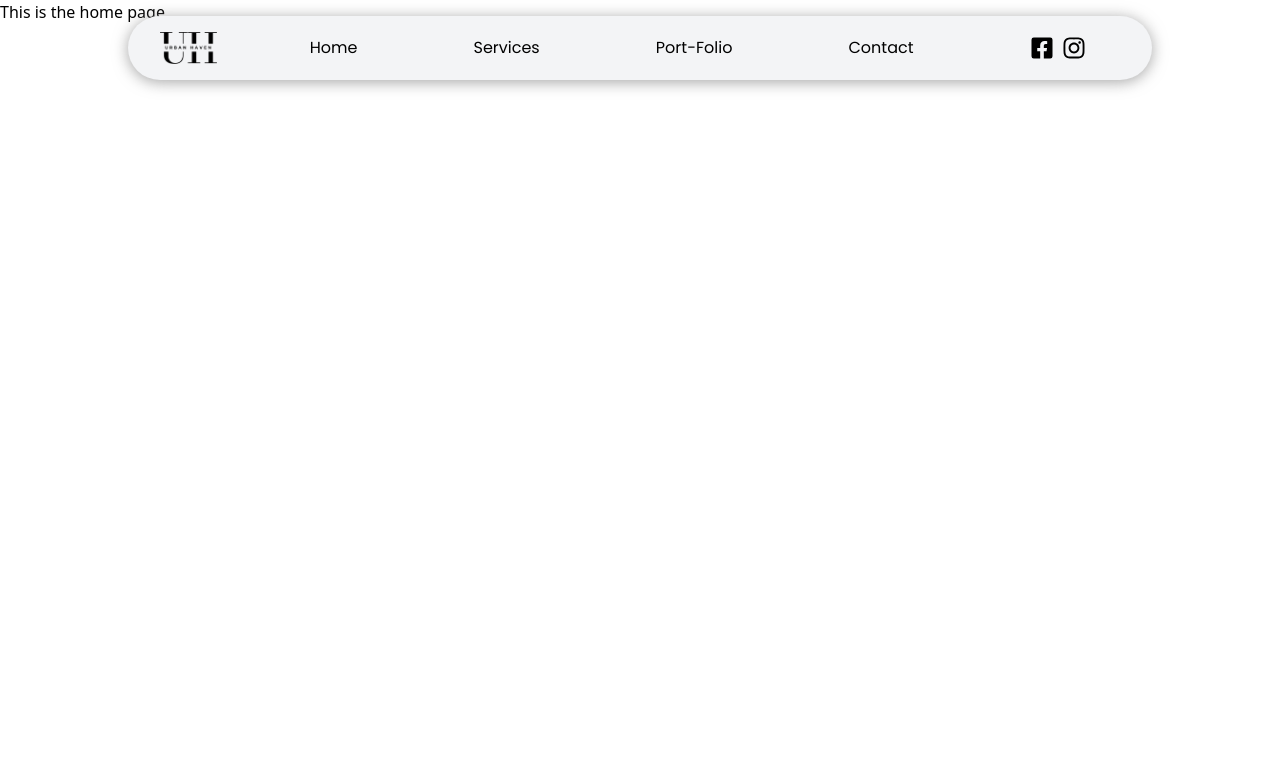
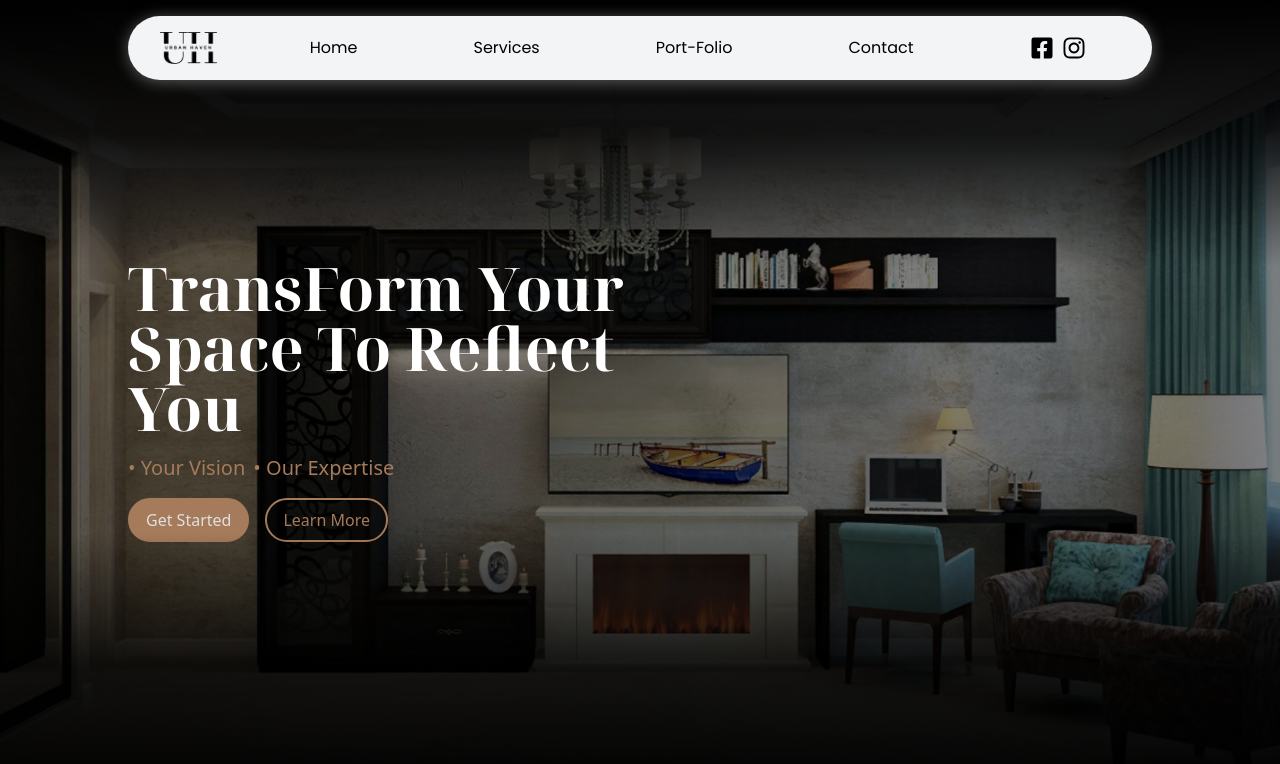
Before and after one commit to benchigozie/urban-haven, a React (Vite) app: page / in a window 1280 px wide. Shown: the top 764 px of the page. Built offline with nearby package versions, Linux system fonts and the light colour scheme.

Commit message:
completed hero section. CTA buttons are not yet functional.

```diff
--- a/src/App.jsx
+++ b/src/App.jsx
@@ -11,13 +11,13 @@ import Nav from './components/Nav';
 export default function App() {
   return (
     <div>
-        <Nav/>
         <Routes>
           <Route path="/" element={<Home />} />
           <Route path="/services" element={<Services />} />
           <Route path="/portfolio" element={<Portfolio />} />
           <Route path="/contact" element={<Contact />} />
         </Routes>
+        <Nav />
     </div>
 
 
--- a/src/components/Nav.jsx
+++ b/src/components/Nav.jsx
@@ -11,8 +11,8 @@ function Nav() {
 
   return (
 
-      <div className='flex fixed flex-col items-center md:py-4 w-full'>
-        <nav className='bg-gray-100 w-full md:w-4/5 px-8 py-4 md:rounded-full flex justify-between items-center z-10 shadow-[0_2px_15px_rgba(125,125,125,0.7)] max-w-[1400px]'>
+      <div className='flex fixed flex-col items-center md:py-4 w-full top-0'>
+        <nav className='bg-gray-100 w-full md:w-4/5 px-8 py-4 md:rounded-full flex justify-between items-center z-10 shadow-[0_2px_15px_rgba(125,125,125,0.7)] max-w-[var(--max-width)]'>
           <a href="/">
             <img src={blacklogo} alt="Urban Haven Logo" className="h-8 w-auto" />
           </a>
@@ -36,7 +36,7 @@ function Nav() {
             initial={{ x: "-100%" }}
             animate={{ x: 0 }}
             exit={{ x: "-100%" }}
-            transition={{ type: "spring", stiffness: 100, damping: 15 }}
+            transition={{ type: 'tween', duration:0.3 }}
             className="fixed top-0 left-0 w-full h-screen bg-white flex flex-col items-center gap-6 justify-center text-2xl md:hidden font-poppins"
           >
             <a href="#" className="transition-transform transform hover:scale-105 hover:text-accent" onClick={() => setIsOpen(false)}>Home</a>
--- a/src/components/hamburger.jsx
+++ b/src/components/hamburger.jsx
@@ -18,7 +18,7 @@ function Hamburger( { isOpen, setIsOpen }) {
                         initial={{ opacity: 0, scale: 0.8 }}
                         animate={{ opacity: 1, scale: 1 }}
                         exit={{ opacity: 0, scale: 0.8 }}
-                        transition={{ duration: 0.2 }}
+                        transition={{ duration: 0.2, ease: 'easeOut' }}
                     >
                         <HiX className="w-8 h-8" />
                     </motion.div>
@@ -28,7 +28,7 @@ function Hamburger( { isOpen, setIsOpen }) {
                         initial={{ opacity: 0, scale: 0.8 }}
                         animate={{ opacity: 1, scale: 1 }}
                         exit={{ opacity: 0, scale: 0.8 }}
-                        transition={{ duration: 0.2 }}
+                        transition={{ duration: 0.2, ease: 'easeOut' }}
                     >
                         <HiOutlineMenu className="w-8 h-8" />
                     </motion.div>
--- a/src/components/hero.jsx
+++ b/src/components/hero.jsx
@@ -1,13 +1,46 @@
-import React from 'react'
+import React from 'react';
+import { motion } from "framer-motion";
 
-function hero() {
+function Hero() {
   return (
-    <div >
-        <div></div>
-        <div></div>
-        <div></div>
-    </div>
+    <section className="relative top-16 md:top-0 w-full h-[80vh] md:h-screen bg-cover bg-center bg-[image:var(--hero-bg)] z-0 flex items-center opacity-0 animate-fade-in justify-center">
+      <div className="absolute inset-x-0 top-0 h-1/3 bg-gradient-to-b from-black/100 via-black/80 to-transparent"></div>
+
+      <div className='bg-[var(--gray-bg)] h-full flex items-center justify-center w-full flex-col gap-4'>
+        <motion.div className='max-w-[var(--max-width)] w-5/6 md:w-4/5 flex justify-center md:justify-start items-center '
+          initial={{ opacity: 0, x: -100 }}
+          animate={{ opacity: 1, x: 0 }}
+          transition={{ duration: 1.5, ease: "easeOut" }}
+        >
+          <h1 className='text-4xl md:text-6xl text-center md:text-start font-head-1 font-bold text-white max-w-10/12 md:w-7/12'>TransForm Your Space To Reflect You</h1>
+        </motion.div>
+        <motion.div
+          className='max-w-[var(--max-width)] w-5/6 md:w-4/5 flex justify-center md:justify-start items-center text-accent text-xl gap-2'
+          initial={{ opacity: 0, y: 100 }}
+          animate={{ opacity: 1.5, y: 0 }}
+          transition={{ duration: 2, ease: "easeOut" }}
+        >
+          <p>&bull; Your Vision</p>
+          <p>&bull; Our Expertise</p>
+        </motion.div>
+        <motion.div
+        className='flex gap-4 max-w-[var(--max-width)] w-5/6 md:w-4/5 justify-center md:justify-start items-center'
+        initial={{ opacity: 0 , y: 100}}
+          animate={{ opacity: 1, y: 0}}
+          transition={{ duration: 2, ease: "easeOut" }}
+        >
+          <button className='bg-accent border-2 border-accent text-text rounded-full px-4 py-2 cursor-pointer'>Get Started</button>
+          <button className='border-2 border-accent text-accent rounded-full px-4 py-2 cursor-pointer'>Learn More</button>
+        </motion.div>
+      </div>
+
+
+
+      <div className="absolute inset-x-0 bottom-0 h-1/3 bg-gradient-to-t from-black/100 via-black/80 to-transparent"></div>
+      <div></div>
+    </section>
+
   )
 }
 
-export default hero
+export default Hero;
--- a/src/index.css
+++ b/src/index.css
@@ -1,4 +1,9 @@
 @import "tailwindcss";
+
+:root {
+  --max-width: 1400px;
+  --gray-bg: rgba(0, 0, 0, 0.5);
+}
 
 @theme {
   --color-primary: #070707;  /* Dark background */
@@ -14,7 +19,7 @@
 
 @font-face {
   font-family: 'Noto Serif Display';
-  src: url('/public/fonts/NotoSerifDisplay-Regular.ttf') format('truetype');
+  src: url('/fonts/NotoSerifDisplay-Regular.ttf') format('truetype');
   font-weight: 400;
   font-style: normal;
 }
@@ -23,7 +28,7 @@
   font-family: 'Noto Serif Display';
   src: url('/fonts/NotoSerifDisplay-Bold.ttf') format('truetype');
   font-weight: 700;
-  font-style: normal;
+  font-style: bold;
 }
 
 @font-face {
@@ -50,3 +55,27 @@
 a:hover {
   cursor: pointer;
 }
+
+@layer base {
+  :root {
+    --hero-bg: url('/src/assets/heroimage.webp');
+  }
+}
+
+@keyframes fade-in {
+  from {
+    opacity: 0;
+  }
+  to {
+    opacity: 1;
+  }
+}
+
+
+
+@layer utilities {
+  .animate-fade-in {
+    animation: fade-in 1.5s ease-out forwards;
+  }
+
+}
--- a/src/pages/home.jsx
+++ b/src/pages/home.jsx
@@ -1,8 +1,13 @@
 import React from 'react'
+import Hero from '../components/hero';
+import Nav from '../components/Nav';
 
 function Home() {
   return (
-    <div>This is the home page</div>
+    <div>
+      <Hero />
+    </div>
+
   )
 }
 
```
